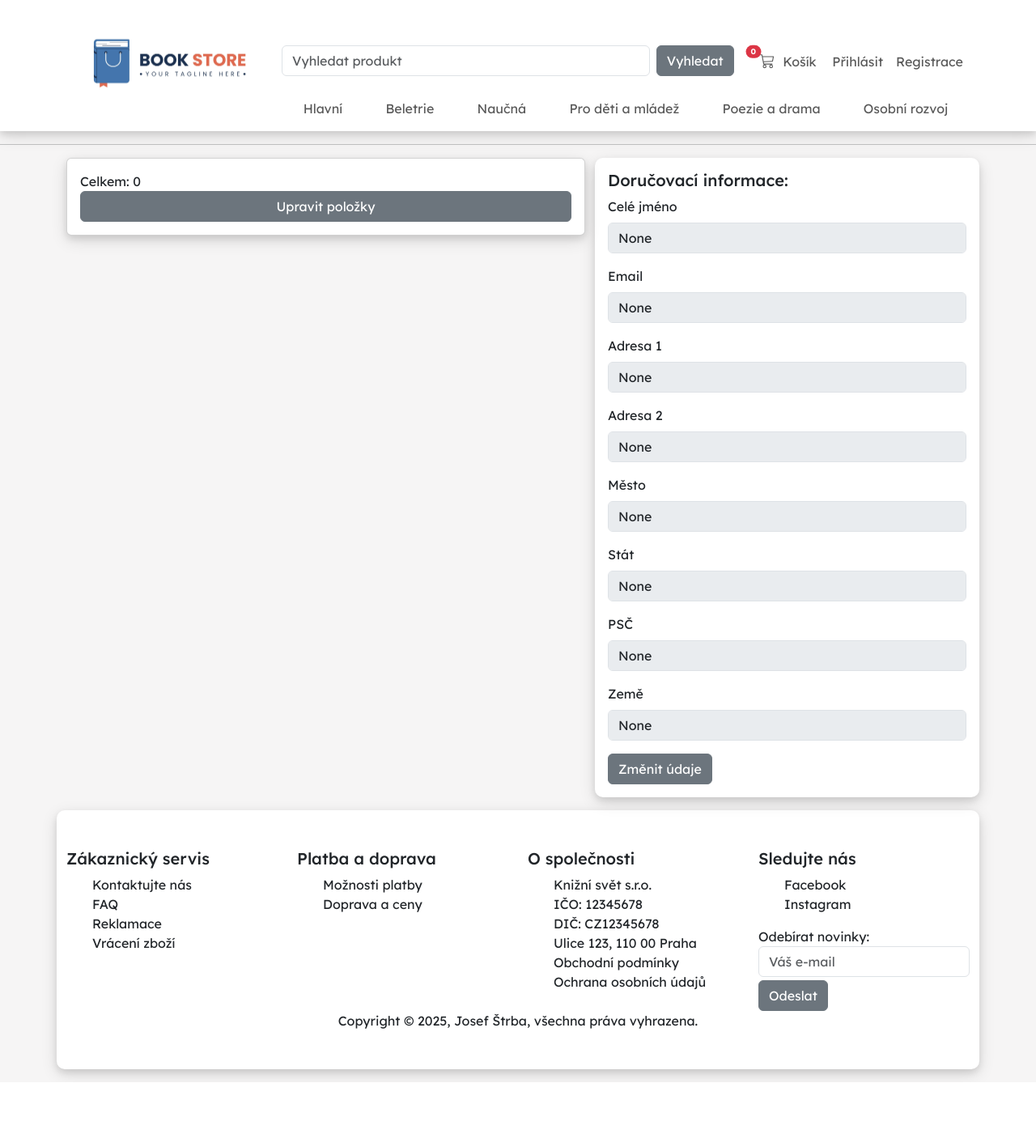
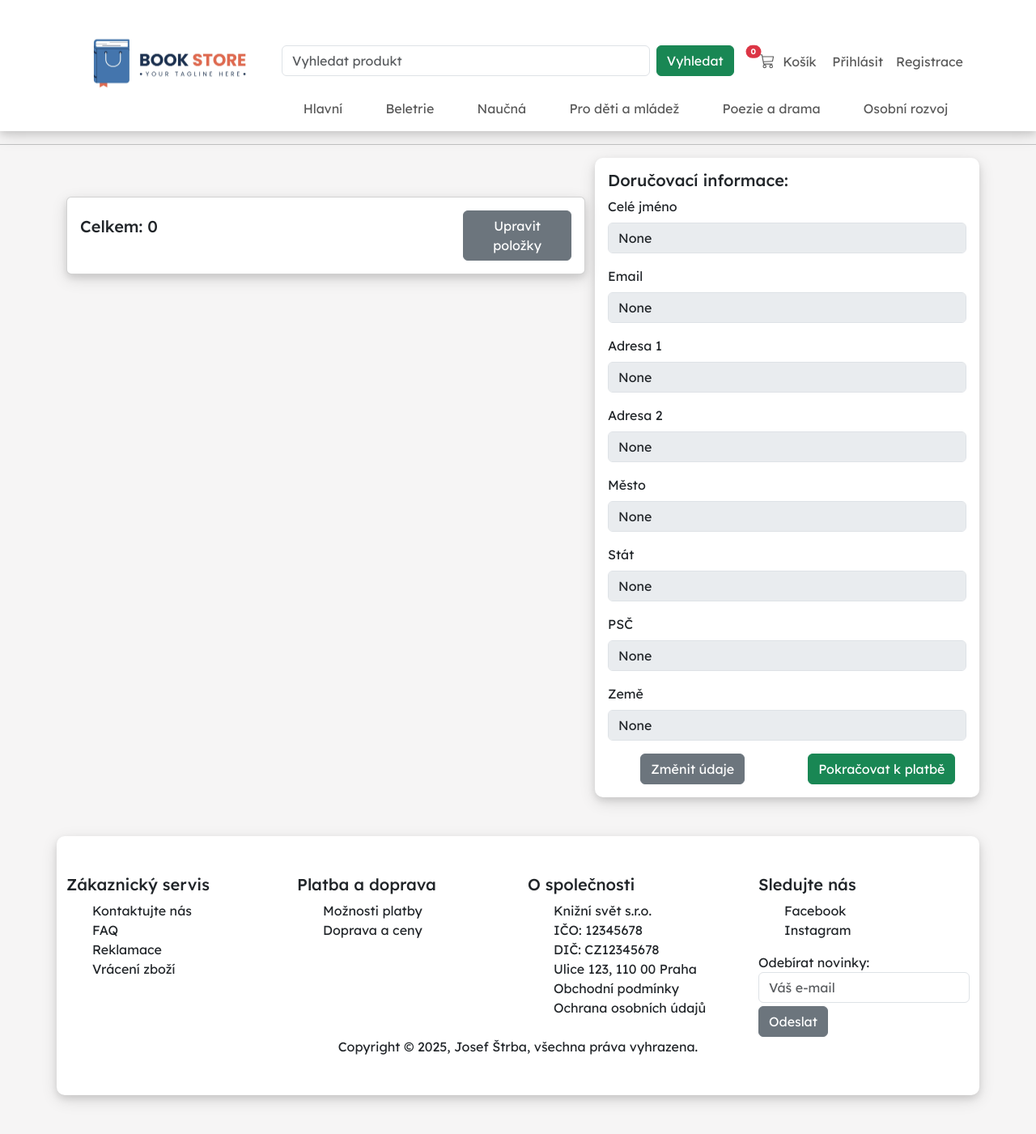
Before and after one commit to MartinJosefStrba/ProjektEshop, a Django app: page /payment/checkout/ in a window 1280 px wide. Shown: the whole page at 81% size. Before the commit the page ends 1337 px from the top, so only its background shows below. Run offline with Django 5.2, Linux system fonts and the light colour scheme.

Commit message:
Přidání stránky platby a drobné front-end úpravy

```diff
--- a/ecom/templates/base.html
+++ b/ecom/templates/base.html
@@ -6,7 +6,7 @@
     <meta charset="UTF-8">
     <meta name="viewport" content="width=device-width, initial-scale=1.0">
 
-    <title>Online Bookstore</title>
+    <title>Knihkupectví</title>
 
     <link href="{% static 'css/styles.css' %}" rel="stylesheet" />
     <script src="{% static '/js/scripts.js' %}"></script>
--- a/ecom/templates/footer.html
+++ b/ecom/templates/footer.html
@@ -1,6 +1,6 @@
 {% load static %}
 
-<div class="container my-3 py-5 hlavniKontejner">
+<div class="container my-5 py-5 hlavniKontejner">
     <div class="row">
         <div class="col-3">
             <h5>Zákaznický servis</h5>
--- a/ecom/templates/navbar.html
+++ b/ecom/templates/navbar.html
@@ -23,7 +23,7 @@
             <form method="POST" action="{% url 'search' %}" class="d-flex w-100 m-auto" role="search">
               {% csrf_token %}
               <input type="text" class="form-control me-2" placeholder="Vyhledat produkt" name="searched">
-              <button type="submit" class="btn btn-secondary">
+              <button type="submit" class="btn btn-success">
                   Vyhledat
               </button>
           </form>
--- a/payment/forms.py
+++ b/payment/forms.py
@@ -16,3 +16,15 @@ class ShippingForm(forms.ModelForm):
 		fields = ['shipping_full_name', 'shipping_email', 'shipping_address1', 'shipping_address2', 'shipping_city', 'shipping_state', 'shipping_zipcode', 'shipping_country']
 
 		exclude = ['user',]
+
+class PaymentForm(forms.Form):
+	card_name =  forms.CharField(label="", widget=forms.TextInput(attrs={'class':'form-control', 'placeholder':'Jméno na kartě'}), required=True)
+	card_number =  forms.CharField(label="", widget=forms.TextInput(attrs={'class':'form-control', 'placeholder':'Číslo karty'}), required=True)
+	card_exp_date =  forms.CharField(label="", widget=forms.TextInput(attrs={'class':'form-control', 'placeholder':'Platnost'}), required=True)
+	card_cvv_number =  forms.CharField(label="", widget=forms.TextInput(attrs={'class':'form-control', 'placeholder':'CVV'}), required=True)
+	card_address1 =  forms.CharField(label="", widget=forms.TextInput(attrs={'class':'form-control', 'placeholder':'Fakturační adresa 1'}), required=True)
+	card_address2 =  forms.CharField(label="", widget=forms.TextInput(attrs={'class':'form-control', 'placeholder':'Fakturační adresa 2'}), required=False)
+	card_city =  forms.CharField(label="", widget=forms.TextInput(attrs={'class':'form-control', 'placeholder':'Fakturační město'}), required=True)
+	card_state = forms.CharField(label="", widget=forms.TextInput(attrs={'class':'form-control', 'placeholder':'Fakturační stát'}), required=True)
+	card_zipcode =  forms.CharField(label="", widget=forms.TextInput(attrs={'class':'form-control', 'placeholder':'Fakturační PSČ'}), required=True)
+	card_country =  forms.CharField(label="", widget=forms.TextInput(attrs={'class':'form-control', 'placeholder':'Fakturační země'}), required=True)
--- a/payment/models.py
+++ b/payment/models.py
@@ -1,6 +1,14 @@
 from django.db import models
 from django.contrib.auth.models import User
 from ecom.models import Product
+from django.db.models.signals import post_save
+
+def create_shipping(sender, instance, created, **kwargs):
+	if created:
+		user_shipping = ShippingAddress(user=instance)
+		user_shipping.save()
+
+post_save.connect(create_shipping, sender=User)
 
 class ShippingAddress(models.Model):
 	user = models.ForeignKey(User, on_delete=models.CASCADE, null=True, blank=True)
--- a/payment/templates/payment/checkout.html
+++ b/payment/templates/payment/checkout.html
@@ -33,12 +33,12 @@
                     </div>
                   </div>
 
-                  <div class="row g-0">
-                    <div class="col-12 col-md-2 offset-md-2 align-self-center">
+                  <div class="row g-0 text-center">
+                    <div class="col-12 col-md-12">
 
                         {% for key, value in quantities.items %}
                           {% if key == product.id|slugify %}
-                            <p selected>Množství: {{ value }}</p>
+                            <p class="badge text-bg-success" selected>Množství: {{ value }}</p>
                           {% endif %}
                         {% endfor %}
 
@@ -52,18 +52,26 @@
 
             {% endfor %}
 
-            <div class="container card mb-1 p-3 kosikKontejner">
-                Celkem:
-                {{ totals }}
+            <div class="container card mb-1 mt-5 p-3 kosikKontejner">
+                <div class="row">
+                  <div class="col-3 mt-2">
+                    <h5>
+                      Celkem: {{ totals }}
+                    </h5>
+                  </div>
 
+                  <div class="col-3 offset-6">
                     <a class="btn btn-secondary" href="{% url 'cart_summary' %}">
                         Upravit položky
                     </a>
                   </div>
                 </div>
+            </div>
+        </div>
         <div class="col-5 hlavniKontejner p-3">
                     <h5>Doručovací informace:</h5>
-                    <form>
+                    <form id="dorucovaciInfo" method="POST" action="{% url 'billing_info' %}">
+                        {% csrf_token %}
                         <div class="mb-3">
                           <label class="form-label">Celé jméno</label>
                           <input type="text" class="form-control" value="{{ shipping_form.shipping_full_name.value }}" disabled readonly>
@@ -103,10 +111,20 @@
                           <label class="form-label">Země</label>
                           <input type="text" class="form-control" value="{{ shipping_form.shipping_country.value }}" disabled readonly>
                         </div>
+
                       </form>
+                      <div class="row text-center">
+                        <div class="col-6">
                             <a href="{% url 'update_info' %}" class="btn btn-secondary">
                               Změnit údaje
                             </a>
+                        </div>
+                        <div class="col-6">
+                            <button form="dorucovaciInfo" class="btn btn-success" type="submit">
+                              Pokračovat k platbě
+                            </button>
+                        </div>
+                      </div>
         </div>
 
     </div>
--- a/payment/urls.py
+++ b/payment/urls.py
@@ -4,4 +4,5 @@ from . import views
 urlpatterns = [
     path('payment_success/', views.payment_success, name='payment_success'),
     path('checkout/', views.checkout, name='checkout'),
+    path('billing_info/', views.billing_info, name='billing_info'),
 ]
--- a/payment/views.py
+++ b/payment/views.py
@@ -1,7 +1,8 @@
-from django.shortcuts import render
+from django.shortcuts import render, redirect
 from cart.cart import Cart
 from payment.models import ShippingAddress
-from payment.forms import ShippingForm
+from payment.forms import ShippingForm, PaymentForm
+from django.contrib import messages
 
 def payment_success(request):
     return render(request, "payment/payment_success.html", {})
@@ -19,3 +20,25 @@ def checkout(request):
     else:
         shipping_form = ShippingForm(request.POST or None)
         return render(request, "payment/checkout.html", {"cart_products":cart_products, "quantities":quantities, "totals":totals, "shipping_form":shipping_form})
+
+def billing_info(request):
+	if request.POST:
+		cart = Cart(request)
+		cart_products = cart.get_prods
+		quantities = cart.get_quants
+		totals = cart.cart_total()
+
+		my_shipping = request.POST
+		request.session['my_shipping'] = my_shipping
+
+		if request.user.is_authenticated:
+			billing_form = PaymentForm()
+			return render(request, "payment/billing_info.html", {"cart_products":cart_products, "quantities":quantities, "totals":totals, "shipping_info":request.POST, "billing_form":billing_form})
+
+		else:
+			billing_form = PaymentForm()
+			return render(request, "payment/billing_info.html", {"cart_products":cart_products, "quantities":quantities, "totals":totals, "shipping_info":request.POST, "billing_form":billing_form})
+
+	else:
+		messages.success(request, "Access Denied")
+		return redirect('home')
```
Also changed, not shown: cart/templates/cart_summary.html (+16 -8 lines), payment/templates/payment/billing_info.html (added, +30 -0 lines), db.sqlite3. Lines whose indentation alone changed are shown as unchanged.
